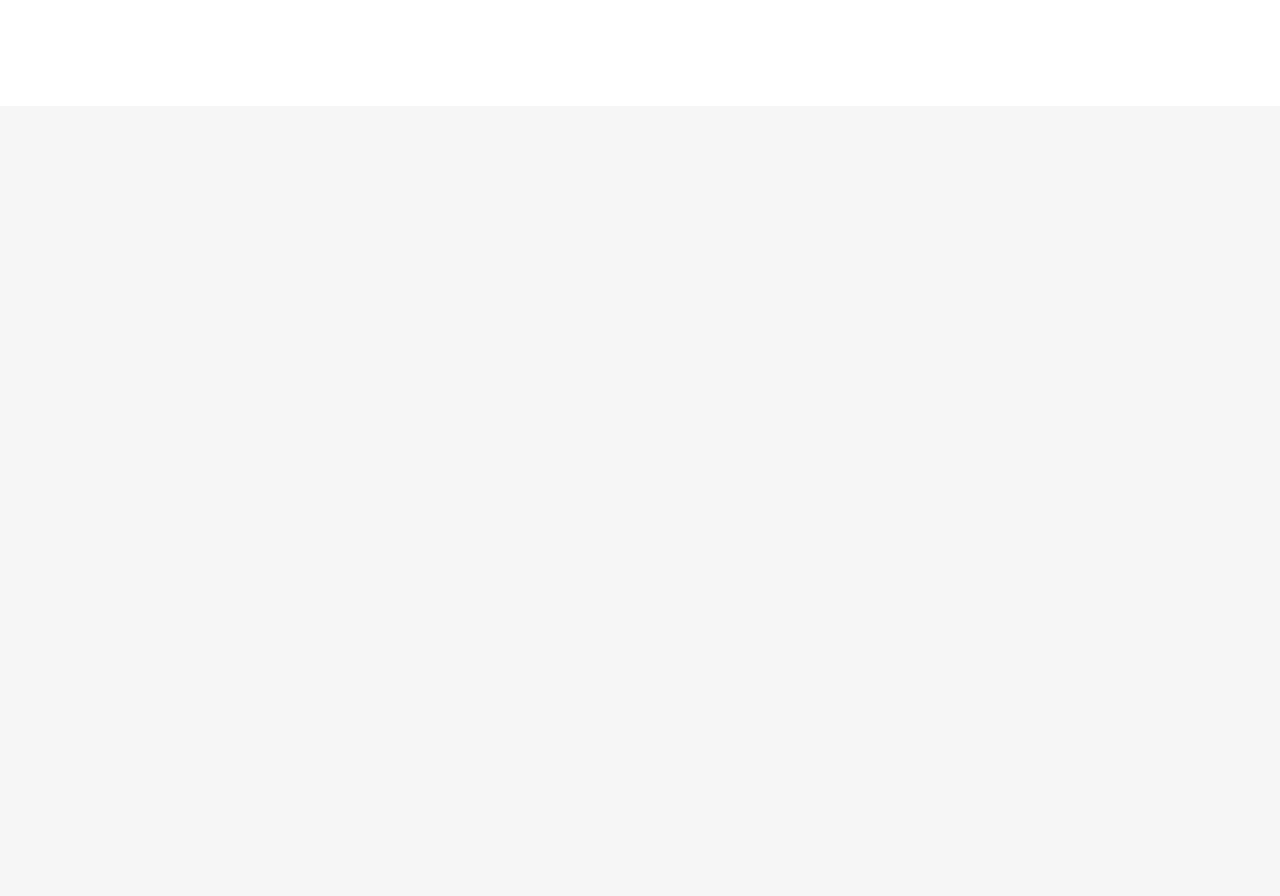
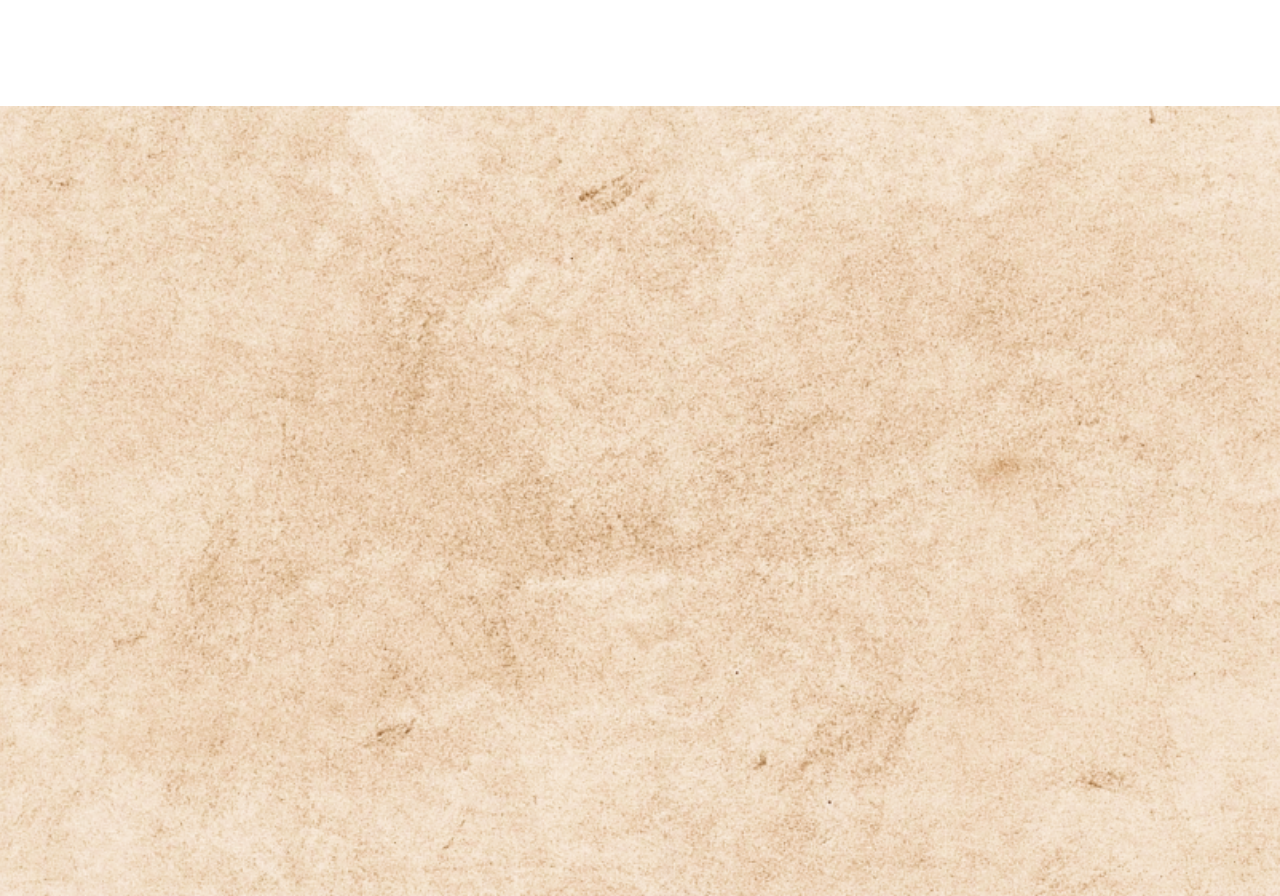
Before and after one commit to noiseLim/coffee-shop, a React (Create React App) app: page / in a window 1280 px wide. Shown: the part 1054-1950 px from the top of the page. Before the commit the page ends 1160 px from the top, so only its background shows below. Built offline with nearby package versions, Linux system fonts and the light colour scheme.

Commit message:
worked with mainApp

```diff
--- a/package.json
+++ b/package.json
@@ -3,6 +3,7 @@
   "version": "0.1.0",
   "private": true,
   "dependencies": {
+    "@material-ui/core": "^4.11.4",
     "@reduxjs/toolkit": "^1.5.1",
     "@testing-library/jest-dom": "^5.12.0",
     "@testing-library/react": "^11.2.7",
--- a/src/components/MainApp/MainApp.js
+++ b/src/components/MainApp/MainApp.js
@@ -1,10 +1,75 @@
-import React from 'react';
+import React, { useState } from 'react';
+import { makeStyles } from '@material-ui/core/styles';
+import Card from '@material-ui/core/Card';
+import CardActionArea from '@material-ui/core/CardActionArea';
+import CardActions from '@material-ui/core/CardActions';
+import CardContent from '@material-ui/core/CardContent';
+import CardMedia from '@material-ui/core/CardMedia';
+import Button from '@material-ui/core/Button';
+import Typography from '@material-ui/core/Typography';
+
 import vector from '../../img/vector.png';
 import vector2 from '../../img/vector2.png';
 
 import './mainApp.scss';
 
+const useStyles = makeStyles({
+  root: {
+    maxWidth: 345,
+  },
+});
+
 const MainPage = () => {
+  const [data, setData] = useState([
+    {
+      id: 1,
+      label: 'Solimo Coffee Beans 2 kg',
+      img: '../../img/MainPage/best1.png',
+      price: 10.73,
+    },
+    {
+      id: 2,
+      label: 'Presto Coffee Beans 1 kg',
+      img: '../../img/MainPage/best2.png',
+      price: 15.99,
+    },
+    {
+      id: 3,
+      label: 'AROMISTICO Coffee 1 kg',
+      img: '../../img/MainPage/best3.png',
+      price: 6.99,
+    },
+  ]);
+
+  const classes = useStyles();
+
+  const bestList = () => {
+    setData.map((item, id) => {
+      const { label, img, price } = item;
+      return (
+        <Card key={id} className={classes.root}>
+          <CardActionArea>
+            <CardMedia
+              component='img'
+              alt='Contemplative Reptile'
+              height='140'
+              image={img}
+              title='Contemplative Reptile'
+            />
+            <CardContent>
+              <Typography gutterBottom variant='h5' component='h2'>
+                {label}
+              </Typography>
+              <Typography gutterBottom variant='h5' component='h2'>
+                {price}
+              </Typography>
+            </CardContent>
+          </CardActionArea>
+        </Card>
+      );
+    });
+  };
+
   return (
     <div className='about__main'>
       <div className='about__introduction'>
@@ -51,6 +116,7 @@ const MainPage = () => {
           </div>
         </div>
       </div>
+      <div className='about__best'>{bestList}</div>
     </div>
   );
 };
--- a/src/components/MainApp/mainApp.scss
+++ b/src/components/MainApp/mainApp.scss
@@ -96,4 +96,12 @@
   &__moto-line-second {
     border: 1px solid #000000;
   }
+  &__best {
+    display: flex;
+    justify-content: center;
+    background-image: url(../../img/MainPage/paper.png);
+    background-position: center;
+    background-size: cover;
+    height: 789.68px;
+  }
 }
```
Also changed, not shown: 1 other file (tests, documents, lock files or other folders).
